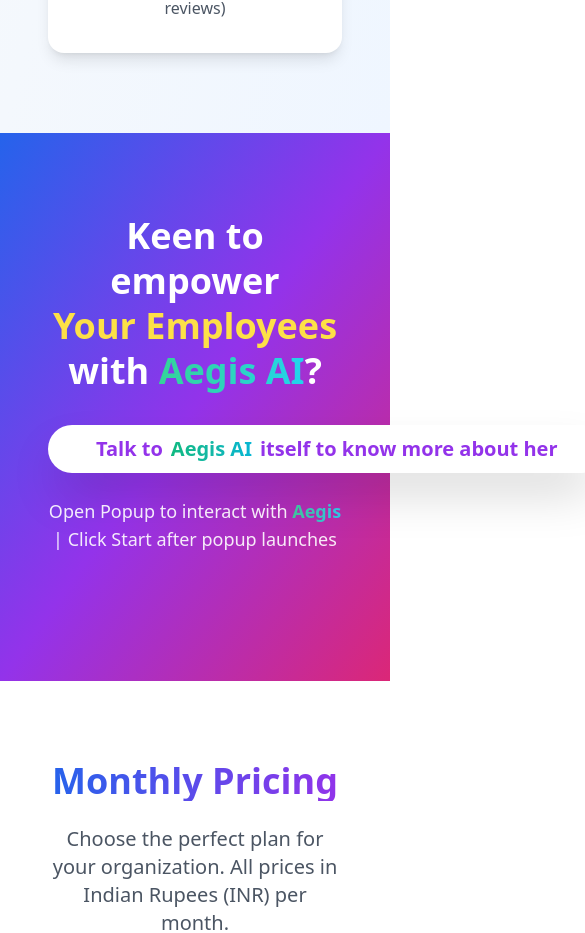
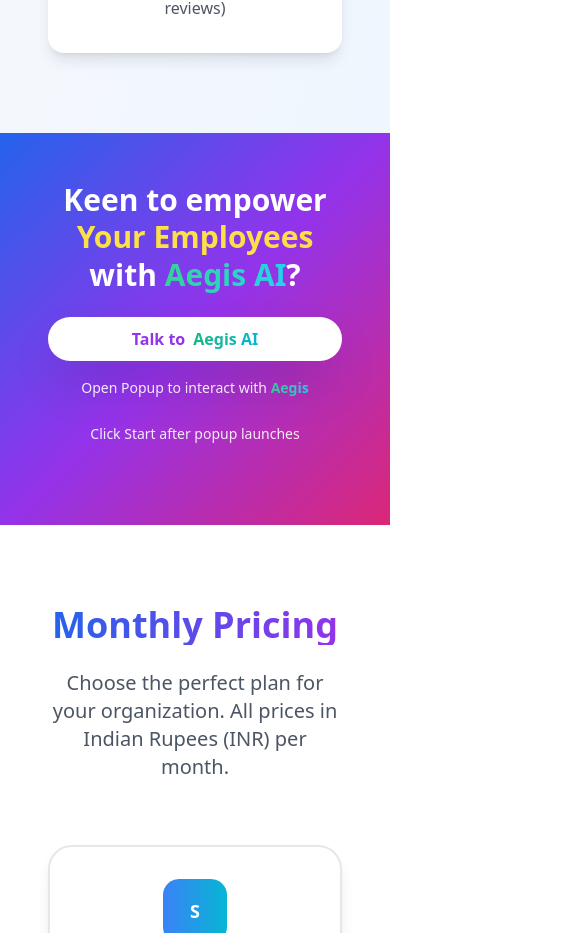
Before and after one commit to openefficiency/GRIP, a React (Vite) app: page / in a window 390 px wide. Shown: the part 8518-9451 px from the top of the page, 585 px wide, since content can reach past the window. Built offline with nearby package versions, Linux system fonts and the light colour scheme.

Commit message:
Fix AegisAIInteraction mobile responsiveness

```diff
--- a/src/components/AegisAIInteraction.tsx
+++ b/src/components/AegisAIInteraction.tsx
@@ -15,9 +15,9 @@ export const AegisAIInteraction = () => {
 
   return (
     <>
-      <section className="py-20 px-4 bg-gradient-to-br from-blue-600 via-purple-600 to-pink-600 text-white">
+      <section className="py-12 sm:py-16 md:py-20 px-4 bg-gradient-to-br from-blue-600 via-purple-600 to-pink-600 text-white">
         <div className="container mx-auto text-center">
-          <h2 className="text-4xl md:text-6xl font-bold mb-8 leading-tight">
+          <h2 className="text-3xl sm:text-4xl md:text-5xl lg:text-6xl font-bold mb-6 sm:mb-8 leading-tight">
             Keen to empower{" "}
             <br />
             <span className="text-yellow-300">Your Employees</span>{" "}
@@ -40,11 +40,11 @@ export const AegisAIInteraction = () => {
             ?
           </h2>
 
-          <div className="max-w-2xl mx-auto mb-12">
+          <div className="max-w-2xl mx-auto mb-8 sm:mb-12">
             <Button
               onClick={handleTalkToAegis}
               size="lg"
-              className="bg-white text-purple-600 hover:bg-gray-100 px-12 py-6 text-xl font-bold rounded-full shadow-2xl hover:shadow-3xl transition-all duration-300 transform hover:scale-105"
+              className="bg-white text-purple-600 hover:bg-gray-100 px-4 sm:px-6 md:px-8 lg:px-12 py-4 sm:py-5 md:py-6 text-base sm:text-lg md:text-xl font-bold rounded-full shadow-2xl hover:shadow-3xl transition-all duration-300 transform hover:scale-105 w-full sm:w-auto"
             >
               Talk to{" "}
               <a
@@ -58,10 +58,10 @@ export const AegisAIInteraction = () => {
                 </span>
                 <div className="absolute inset-0 bg-gradient-to-r from-emerald-500 via-teal-500 to-cyan-500 opacity-0 group-hover:opacity-15 blur-lg transition-opacity duration-300 -z-10"></div>
               </a>
-              {" "}itself to know more about her
+              <span className="hidden sm:inline">{" "}itself to know more about her</span>
             </Button>
 
-            <p className="text-lg mt-6 opacity-90">
+            <p className="text-sm sm:text-base md:text-lg mt-4 sm:mt-6 opacity-90 leading-relaxed px-2">
               Open Popup to interact with{" "}
               <a
                 href="https://AegisWhistle.com"
@@ -74,7 +74,11 @@ export const AegisAIInteraction = () => {
                 </span>
                 <div className="absolute inset-0 bg-gradient-to-r from-emerald-400 via-teal-400 to-cyan-400 opacity-0 group-hover:opacity-15 blur-lg transition-opacity duration-300 -z-10"></div>
               </a>
-              {" "}| Click Start after popup launches
+              <span className="block sm:inline">
+                <span className="hidden sm:inline">{" "}| </span>
+                <span className="sm:hidden"><br /></span>
+                Click Start after popup launches
+              </span>
             </p>
           </div>
         </div>
@@ -82,14 +86,14 @@ export const AegisAIInteraction = () => {
 
       {/* Iframe Popup */}
       {showIframe && (
-        <div className="fixed inset-0 z-[999999999] bg-black bg-opacity-50 flex items-center justify-center p-4">
-          <div className="relative w-full max-w-7xl h-full max-h-[90vh] bg-transparent">
+        <div className="fixed inset-0 z-[999999999] bg-black bg-opacity-50 flex items-center justify-center p-2 sm:p-4">
+          <div className="relative w-full max-w-7xl h-full max-h-[95vh] sm:max-h-[90vh] bg-transparent">
             {/* Close button */}
             <button
               onClick={handleCloseIframe}
-              className="absolute -top-12 right-0 z-[9999999999] bg-white text-gray-800 hover:bg-gray-100 rounded-full p-2 shadow-lg transition-all duration-200"
+              className="absolute -top-8 sm:-top-12 right-0 z-[9999999999] bg-white text-gray-800 hover:bg-gray-100 rounded-full p-2 shadow-lg transition-all duration-200"
             >
-              <X className="w-6 h-6" />
+              <X className="w-5 h-5 sm:w-6 sm:h-6" />
             </button>
 
             {/* Iframe */}
```
